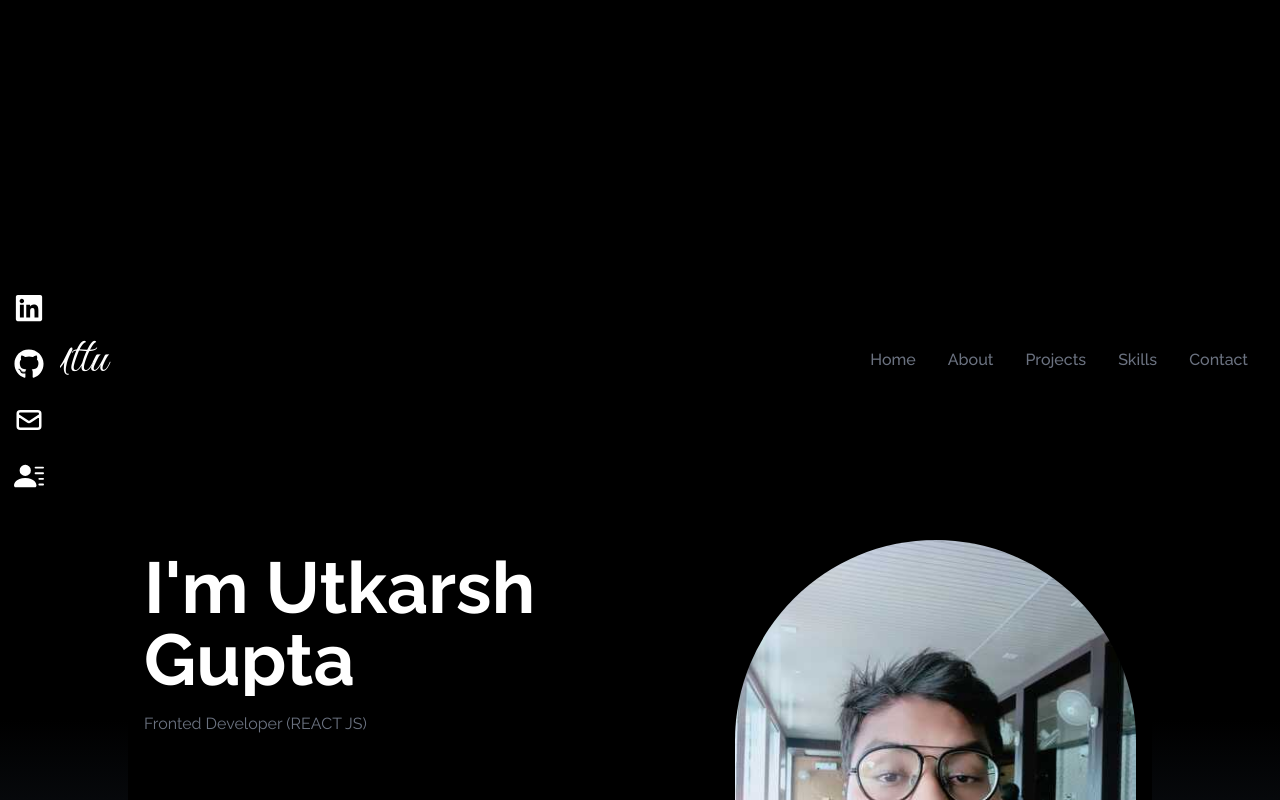
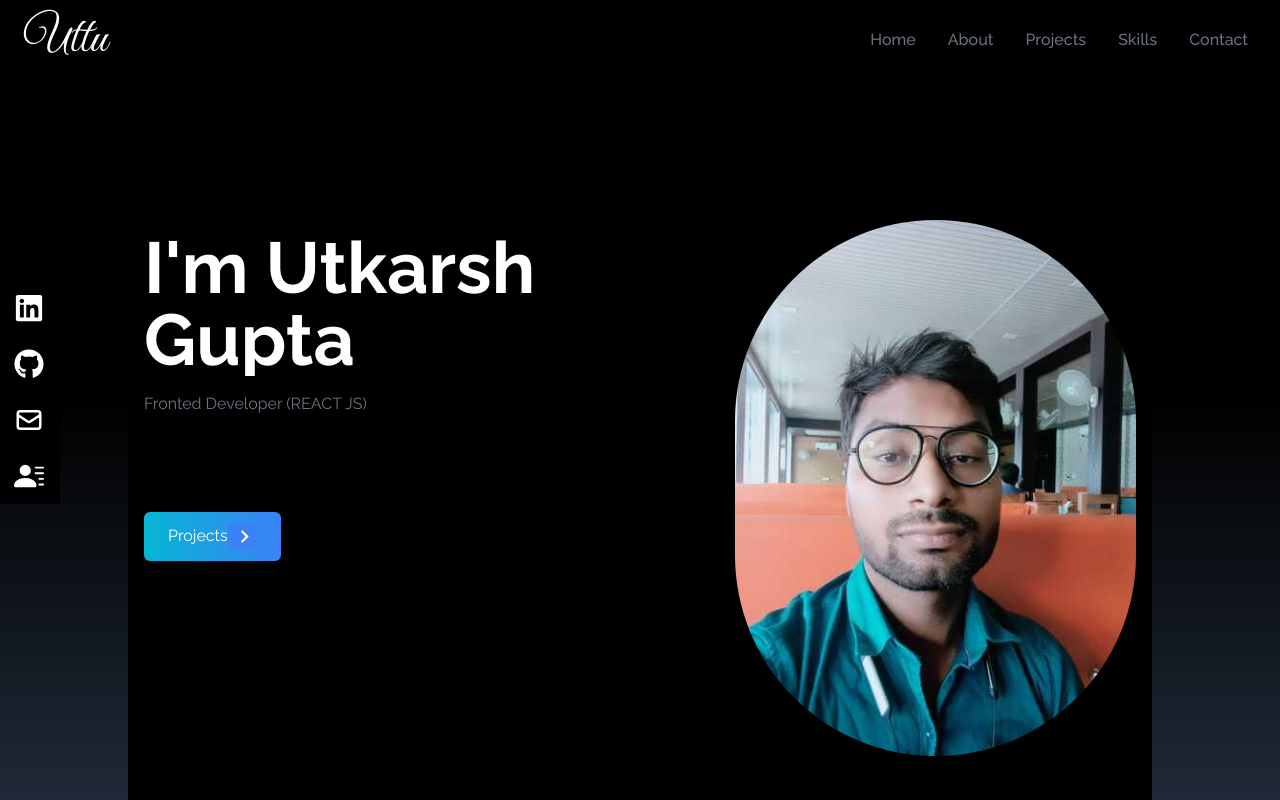
Before and after one commit to utkarsh542/portfolio, a React (Create React App) app: page / in a window 1280 px wide. Shown: the top 800 px of the page. Built offline with nearby package versions, Linux system fonts and the light colour scheme.

Commit message:
nav bar edited

```diff
--- a/src/App.js
+++ b/src/App.js
@@ -10,10 +10,8 @@ function App() {
   return (
     <div>
       <NavBar />
-      <div className="mt-80">
-      <Home />
-      </div>
-      <About />
+<Home />
+ <About />
       <Projects />
       <Skills />
       <Contact />
```
